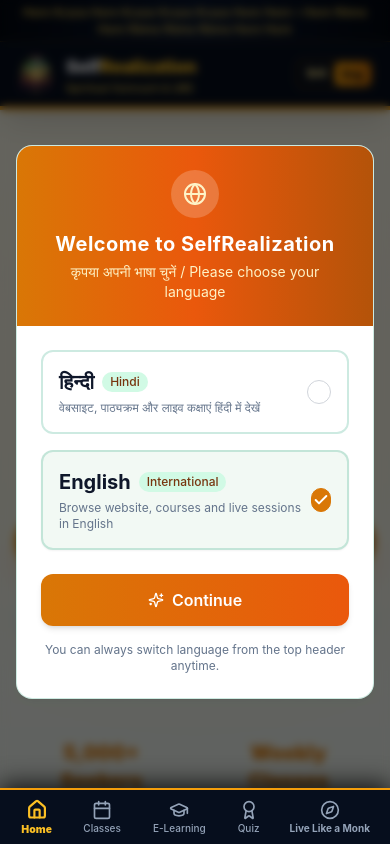
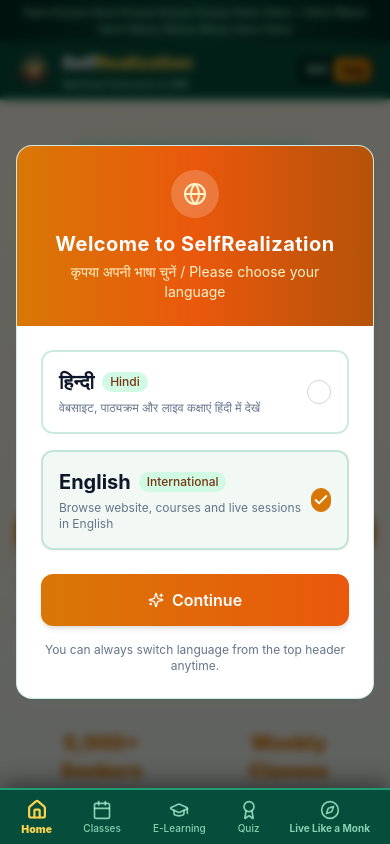
Before and after one commit to spiritual-quiz/self-realization, a Next.js app: page / in a window 390 px wide. Shown: the top 844 px of the page. Built offline with nearby package versions, Linux system fonts and the light colour scheme; no server answers.

Commit message:
feat: implement Option 1 Sacred Tulasi Emerald Green sleek header and footer

```diff
--- a/src/components/common/Header.tsx
+++ b/src/components/common/Header.tsx
@@ -67,18 +67,18 @@ export default function Header() {
       {/* =========================================================================
           1. TOP STICKY HEADER (Desktop & Mobile Brand / Ribbon)
           ========================================================================= */}
-      <header className="sticky top-0 z-40 w-full bg-[#060E1D] border-b-4 border-amber-500 shadow-xl transition-all">
+      <header className="sticky top-0 z-40 w-full bg-[#064E3B] border-b-2 border-emerald-400/80 shadow-md transition-all">
         {/* Sacred Mahamantra Ribbon */}
-        <div className="bg-gradient-to-r from-[#030811] via-[#0A162D] to-[#030811] text-amber-300 text-[11px] sm:text-xs py-1 px-4 text-center tracking-wider font-semibold flex items-center justify-center gap-2 border-b border-amber-500/20">
+        <div className="bg-gradient-to-r from-[#022c22] via-[#064E3B] to-[#022c22] text-emerald-200 text-[11px] sm:text-xs py-1 px-4 text-center tracking-wider font-semibold flex items-center justify-center gap-2 border-b border-emerald-500/20">
           <span>Hare Kṛṣṇa Hare Kṛṣṇa Kṛṣṇa Kṛṣṇa Hare Hare • Hare Rāma Hare Rāma Rāma Rāma Hare Hare</span>
         </div>
 
         <div className="max-w-7xl mx-auto px-4 sm:px-6 lg:px-8">
-          <div className="flex items-center justify-between h-16 sm:h-20">
+          <div className="flex items-center justify-between h-14 sm:h-16">
 
             {/* Logo / Brand */}
             <Link href="/" className="flex items-center gap-2.5 group shrink-0">
-              <div className="relative w-10 h-10 sm:w-12 sm:h-12 shrink-0 group-hover:scale-105 transition-transform">
+              <div className="relative w-9 h-9 sm:w-11 sm:h-11 shrink-0 group-hover:scale-105 transition-transform">
                 <Image
                   src="/images/logo.png"
                   alt="SelfRealization Logo"
@@ -88,10 +88,10 @@ export default function Header() {
                 />
               </div>
               <div className="flex flex-col">
-                <span className="text-lg sm:text-xl font-black tracking-tight text-white group-hover:text-amber-400 transition-colors">
-                  Self<span className="text-amber-400">Realization</span>
+                <span className="text-lg sm:text-xl font-black tracking-tight text-white group-hover:text-amber-300 transition-colors">
+                  Self<span className="text-amber-300">Realization</span>
                 </span>
-                <span className="text-[10px] sm:text-[11px] text-amber-300/80 font-bold tracking-wide">
+                <span className="text-[10px] sm:text-[11px] text-emerald-200/90 font-bold tracking-wide">
                   {language === "hi" ? "आत्म-साक्षात्कार मंच" : "Spiritual Outreach & LMS"}
                 </span>
               </div>
@@ -109,13 +109,13 @@ export default function Header() {
                   <Link
                     key={link.href}
                     href={link.href}
-                    className={`px-3.5 py-2 rounded-xl text-sm font-bold transition-all flex items-center gap-1.5 ${
+                    className={`px-3 py-1.5 rounded-xl text-sm font-bold transition-all flex items-center gap-1.5 ${
                       isActive
-                        ? "bg-amber-500/20 text-amber-300 shadow-xs ring-1 ring-amber-400/50"
-                        : "text-slate-300 hover:text-amber-300 hover:bg-white/5"
+                        ? "bg-emerald-500/30 text-amber-300 shadow-xs ring-1 ring-emerald-400/60"
+                        : "text-emerald-100 hover:text-amber-300 hover:bg-white/10"
                     }`}
                   >
-                    <Icon className={`w-4 h-4 ${isActive ? "text-amber-400" : "text-amber-500/80"}`} />
+                    <Icon className={`w-4 h-4 ${isActive ? "text-amber-300" : "text-emerald-300"}`} />
                     <span>{link.label}</span>
                   </Link>
                 );
@@ -125,14 +125,14 @@ export default function Header() {
             {/* Desktop Right Controls: Language Switcher & Primary Call to Action */}
             <div className="hidden sm:flex items-center gap-3">
               {/* Bilingual Switcher */}
-              <div className="flex items-center bg-[#070D1A] border border-amber-500/40 rounded-full p-1 shadow-inner">
+              <div className="flex items-center bg-[#022c22] border border-emerald-500/40 rounded-full p-0.5 shadow-inner">
                 <button
                   type="button"
                   onClick={() => setLanguage("hi")}
                   className={`px-3 py-1 text-xs font-bold rounded-full transition-all cursor-pointer ${
                     language === "hi"
                       ? "bg-gradient-to-r from-amber-500 to-amber-600 text-slate-950 font-black shadow-xs"
-                      : "text-amber-200/80 hover:text-white"
+                      : "text-emerald-200 hover:text-white"
                   }`}
                 >
                   हिन्दी
@@ -143,7 +143,7 @@ export default function Header() {
                   className={`px-3 py-1 text-xs font-bold rounded-full transition-all cursor-pointer ${
                     language === "en"
                       ? "bg-gradient-to-r from-amber-500 to-amber-600 text-slate-950 font-black shadow-xs"
-                      : "text-amber-200/80 hover:text-white"
+                      : "text-emerald-200 hover:text-white"
                   }`}
                 >
                   English
@@ -153,7 +153,7 @@ export default function Header() {
               {/* Join Free Class CTA */}
               <Link
                 href="/live-classes"
-                className="inline-flex items-center gap-2 px-5 py-2.5 rounded-full text-xs sm:text-sm font-black text-slate-950 bg-gradient-to-r from-amber-400 via-amber-500 to-amber-600 hover:from-amber-300 hover:to-amber-500 shadow-md shadow-amber-500/25 hover:shadow-lg transition-all transform hover:-translate-y-0.5 active:translate-y-0"
+                className="inline-flex items-center gap-2 px-4 py-2 rounded-full text-xs sm:text-sm font-black text-slate-950 bg-gradient-to-r from-amber-400 via-amber-500 to-amber-600 hover:from-amber-300 hover:to-amber-500 shadow-md shadow-amber-500/25 hover:shadow-lg transition-all transform hover:-translate-y-0.5 active:translate-y-0"
               >
                 <Sparkles className="w-4 h-4 text-slate-950" />
                 <span>{t.nav.joinFreeClass}</span>
@@ -162,12 +162,12 @@ export default function Header() {
 
             {/* Mobile Header Right: Language Switcher */}
             <div className="flex items-center gap-1.5 lg:hidden">
-              <div className="flex items-center bg-[#070D1A] border border-amber-500/40 rounded-lg p-0.5 shadow-xs">
+              <div className="flex items-center bg-[#022c22] border border-emerald-500/40 rounded-lg p-0.5 shadow-xs">
                 <button
                   type="button"
                   onClick={() => setLanguage("hi")}
                   className={`px-2 py-1 text-[11px] font-black rounded-md transition-all cursor-pointer ${
-                    language === "hi" ? "bg-gradient-to-r from-amber-500 to-amber-600 text-slate-950" : "text-amber-200"
+                    language === "hi" ? "bg-gradient-to-r from-amber-500 to-amber-600 text-slate-950" : "text-emerald-200"
                   }`}
                 >
                   हिन्दी
@@ -176,7 +176,7 @@ export default function Header() {
                   type="button"
                   onClick={() => setLanguage("en")}
                   className={`px-2 py-1 text-[11px] font-black rounded-md transition-all cursor-pointer ${
-                    language === "en" ? "bg-gradient-to-r from-amber-500 to-amber-600 text-slate-950" : "text-amber-200"
+                    language === "en" ? "bg-gradient-to-r from-amber-500 to-amber-600 text-slate-950" : "text-emerald-200"
                   }`}
                 >
                   Eng
@@ -193,18 +193,18 @@ export default function Header() {
           ========================================================================= */}
       <nav
         aria-label="Mobile Bottom Horizontal Menu"
-        className="lg:hidden fixed bottom-0 left-0 right-0 z-50 bg-[#060E1D] border-t-2 border-amber-500 shadow-[0_-4px_25px_rgba(0,0,0,0.8)] py-1.5 px-1.5 flex items-center justify-around"
+        className="lg:hidden fixed bottom-0 left-0 right-0 z-50 bg-[#064E3B] border-t-2 border-emerald-400/60 shadow-[0_-4px_25px_rgba(0,0,0,0.5)] py-1.5 px-1.5 flex items-center justify-around"
       >
         {/* 1. 🏠 Home */}
         <Link
           href="/"
           className={`flex flex-col items-center justify-center py-1 px-1.5 rounded-xl transition-all grow text-center ${
             pathname === "/"
-              ? "text-amber-400 font-black scale-105"
-              : "text-slate-400 hover:text-slate-200 font-medium"
+              ? "text-amber-300 font-black scale-105"
+              : "text-emerald-200/80 hover:text-white font-medium"
           }`}
         >
-          <Home className={`w-5 h-5 ${pathname === "/" ? "text-amber-400 stroke-[2.5]" : "text-slate-400"}`} />
+          <Home className={`w-5 h-5 ${pathname === "/" ? "text-amber-300 stroke-[2.5]" : "text-emerald-200/80"}`} />
           <span className="text-[10px] mt-0.5 leading-tight truncate">
             {language === "hi" ? "होम" : "Home"}
           </span>
@@ -215,11 +215,11 @@ export default function Header() {
           href="/live-classes"
           className={`flex flex-col items-center justify-center py-1 px-1.5 rounded-xl transition-all grow text-center ${
             pathname.startsWith("/live-classes")
-              ? "text-amber-400 font-black scale-105"
-              : "text-slate-400 hover:text-slate-200 font-medium"
+              ? "text-amber-300 font-black scale-105"
+              : "text-emerald-200/80 hover:text-white font-medium"
           }`}
         >
-          <Calendar className={`w-5 h-5 ${pathname.startsWith("/live-classes") ? "text-amber-400 stroke-[2.5]" : "text-slate-400"}`} />
+          <Calendar className={`w-5 h-5 ${pathname.startsWith("/live-classes") ? "text-amber-300 stroke-[2.5]" : "text-emerald-200/80"}`} />
           <span className="text-[10px] mt-0.5 leading-tight truncate">
             {language === "hi" ? "कक्षाएं" : "Classes"}
           </span>
@@ -230,11 +230,11 @@ export default function Header() {
           href="/courses"
           className={`flex flex-col items-center justify-center py-1 px-1.5 rounded-xl transition-all grow text-center ${
             pathname.startsWith("/courses")
-              ? "text-amber-400 font-black scale-105"
-              : "text-slate-400 hover:text-slate-200 font-medium"
+              ? "text-amber-300 font-black scale-105"
+              : "text-emerald-200/80 hover:text-white font-medium"
           }`}
         >
-          <GraduationCap className={`w-5 h-5 ${pathname.startsWith("/courses") ? "text-amber-400 stroke-[2.5]" : "text-slate-400"}`} />
+          <GraduationCap className={`w-5 h-5 ${pathname.startsWith("/courses") ? "text-amber-300 stroke-[2.5]" : "text-emerald-200/80"}`} />
           <span className="text-[10px] mt-0.5 leading-tight truncate">
             {language === "hi" ? "ई-लर्निंग" : "E-Learning"}
           </span>
@@ -245,11 +245,11 @@ export default function Header() {
           href="/quiz"
           className={`flex flex-col items-center justify-center py-1 px-1.5 rounded-xl transition-all grow text-center ${
             pathname.startsWith("/quiz")
-              ? "text-amber-400 font-black scale-105"
-              : "text-slate-400 hover:text-slate-200 font-medium"
+              ? "text-amber-300 font-black scale-105"
+              : "text-emerald-200/80 hover:text-white font-medium"
           }`}
         >
-          <Award className={`w-5 h-5 ${pathname.startsWith("/quiz") ? "text-amber-400 stroke-[2.5]" : "text-slate-400"}`} />
+          <Award className={`w-5 h-5 ${pathname.startsWith("/quiz") ? "text-amber-300 stroke-[2.5]" : "text-emerald-200/80"}`} />
           <span className="text-[10px] mt-0.5 leading-tight truncate">
             {language === "hi" ? "क्विज़" : "Quiz"}
           </span>
@@ -260,11 +260,11 @@ export default function Header() {
           href="/live-like-a-monk"
           className={`flex flex-col items-center justify-center py-1 px-1 rounded-xl transition-all grow text-center ${
             pathname.startsWith("/live-like-a-monk")
-              ? "text-amber-400 font-black scale-105"
-              : "text-slate-400 hover:text-slate-200 font-medium"
+              ? "text-amber-300 font-black scale-105"
+              : "text-emerald-200/80 hover:text-white font-medium"
           }`}
         >
-          <Compass className={`w-5 h-5 ${pathname.startsWith("/live-like-a-monk") ? "text-amber-400 stroke-[2.5]" : "text-slate-400"}`} />
+          <Compass className={`w-5 h-5 ${pathname.startsWith("/live-like-a-monk") ? "text-amber-300 stroke-[2.5]" : "text-emerald-200/80"}`} />
           <span className="text-[10px] mt-0.5 leading-tight truncate font-bold">
             Live Like a Monk
           </span>
```
Also changed, not shown: src/components/common/Footer.tsx (+5 -5 lines).
